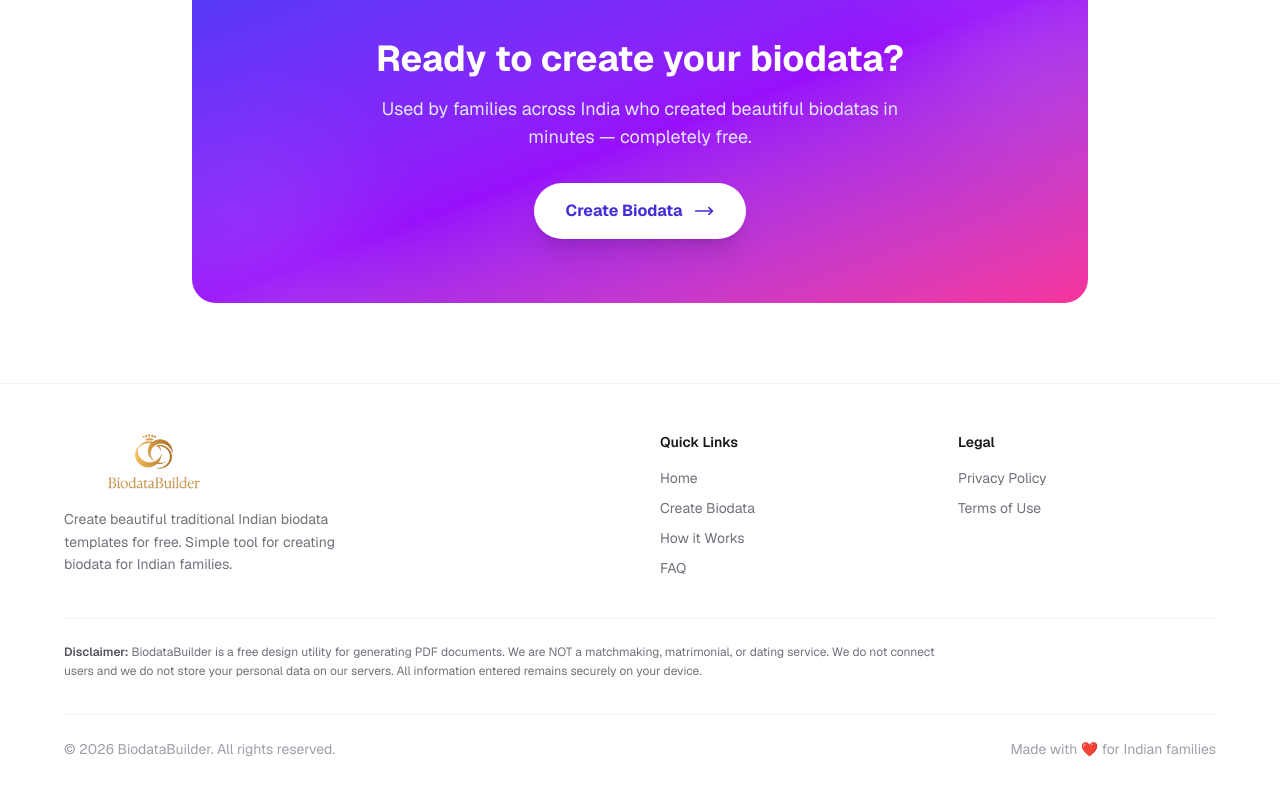
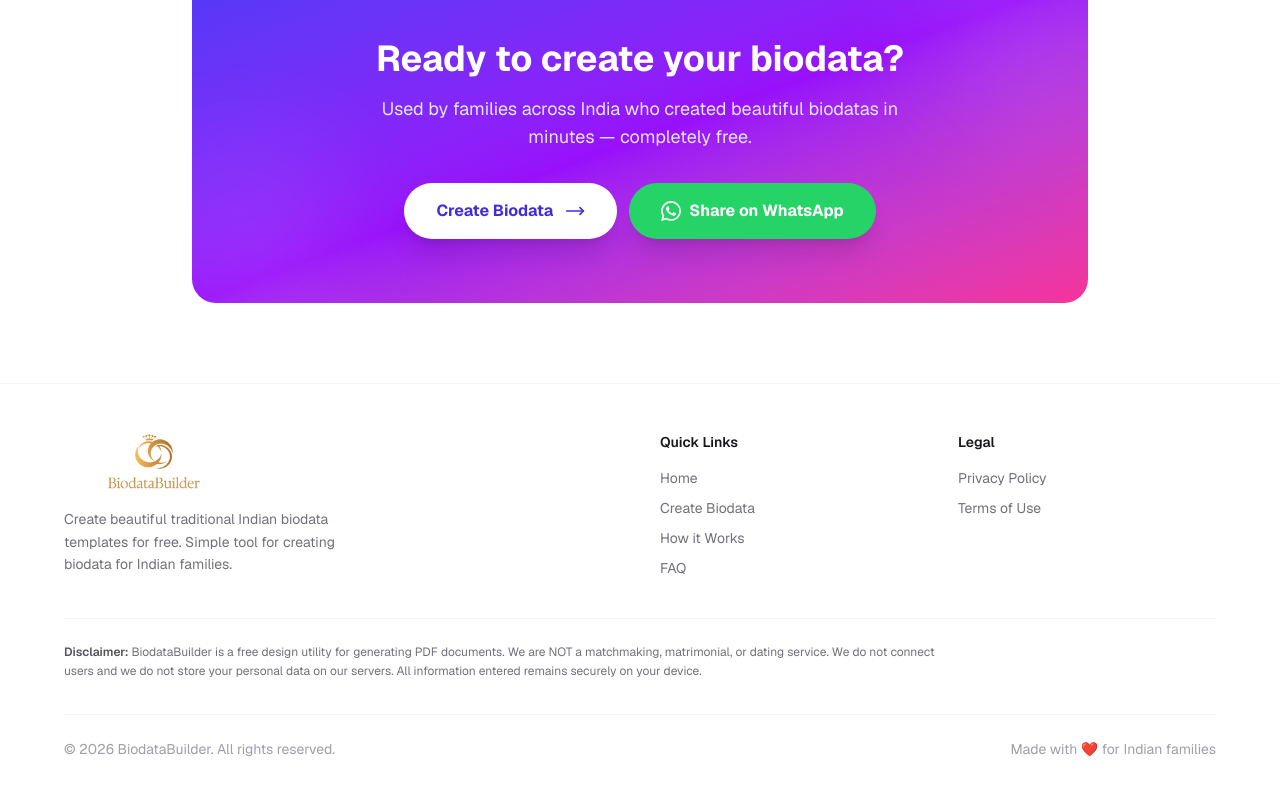
Before and after one commit to biodatabuilderapp-rajank/biodata, a Next.js app: page / in a window 1280 px wide. Shown: the part 4867-5662 px from the top of the page. Built offline with nearby package versions, Linux system fonts and the light colour scheme.

Commit message:
feat: add WhatsApp share button to CTA banner section

```diff
--- a/src/app/page.tsx
+++ b/src/app/page.tsx
@@ -320,6 +320,7 @@
                 <p className="text-indigo-100 text-lg mb-8 max-w-xl mx-auto">
                   Used by families across India who created beautiful biodatas in minutes — completely free.
                 </p>
+                <div className="flex flex-col sm:flex-row items-center justify-center gap-3">
                   <Link
                     href="/create"
                     className="flex sm:inline-flex items-center justify-center gap-2 sm:gap-3 px-6 sm:px-8 py-3.5 sm:py-4 rounded-full bg-white text-indigo-700 font-bold text-sm sm:text-base hover:bg-indigo-50 transition-all shadow-xl hover:shadow-2xl hover:-translate-y-1 w-full sm:w-auto"
@@ -327,7 +328,20 @@
                     <span>{t("section.cta.button") ?? "Create Biodata"}</span>
                     <MoveRight className="w-4 h-4 sm:w-5 sm:h-5 shrink-0" />
                   </Link>
+                  <a
+                    href={`https://wa.me/?text=${encodeURIComponent("Check out BiodataBuilder – Create a beautiful biodata document for free! 🎉\nhttps://biodatabuilder.in")}`}
+                    target="_blank"
+                    rel="noopener noreferrer"
+                    className="flex sm:inline-flex items-center justify-center gap-2 px-6 sm:px-8 py-3.5 sm:py-4 rounded-full bg-[#25D366] hover:bg-[#20bd5a] text-white font-bold text-sm sm:text-base transition-all shadow-xl hover:shadow-2xl hover:-translate-y-1 w-full sm:w-auto"
+                  >
+                    <svg viewBox="0 0 24 24" className="w-5 h-5 fill-white shrink-0" xmlns="http://www.w3.org/2000/svg">
+                      <path d="M17.472 14.382c-.297-.149-1.758-.867-2.03-.967-.273-.099-.471-.148-.67.15-.197.297-.767.966-.94 1.164-.173.199-.347.223-.644.075-.297-.15-1.255-.463-2.39-1.475-.883-.788-1.48-1.761-1.653-2.059-.173-.297-.018-.458.13-.606.134-.133.298-.347.446-.52.149-.174.198-.298.298-.497.099-.198.05-.371-.025-.52-.075-.149-.669-1.612-.916-2.207-.242-.579-.487-.5-.669-.51-.173-.008-.371-.01-.57-.01-.198 0-.52.074-.792.372-.272.297-1.04 1.016-1.04 2.479 0 1.462 1.065 2.875 1.213 3.074.149.198 2.096 3.2 5.077 4.487.709.306 1.262.489 1.694.625.712.227 1.36.195 1.871.118.571-.085 1.758-.719 2.006-1.413.248-.694.248-1.289.173-1.413-.074-.124-.272-.198-.57-.347m-5.421 7.403h-.004a9.87 9.87 0 01-5.031-1.378l-.361-.214-3.741.982.998-3.648-.235-.374a9.86 9.86 0 01-1.51-5.26c.001-5.45 4.436-9.884 9.888-9.884 2.64 0 5.122 1.03 6.988 2.898a9.825 9.825 0 012.893 6.994c-.003 5.45-4.437 9.884-9.885 9.884m8.413-18.297A11.815 11.815 0 0012.05 0C5.495 0 .16 5.335.157 11.892c0 2.096.547 4.142 1.588 5.945L.057 24l6.305-1.654a11.882 11.882 0 005.683 1.448h.005c6.554 0 11.89-5.335 11.893-11.893a11.821 11.821 0 00-3.48-8.413z"/>
+                    </svg>
+                    Share on WhatsApp
+                  </a>
                 </div>
+              </div>
+
             </div>
           </div>
         </section>
```
Lines whose indentation alone changed are shown as unchanged.
